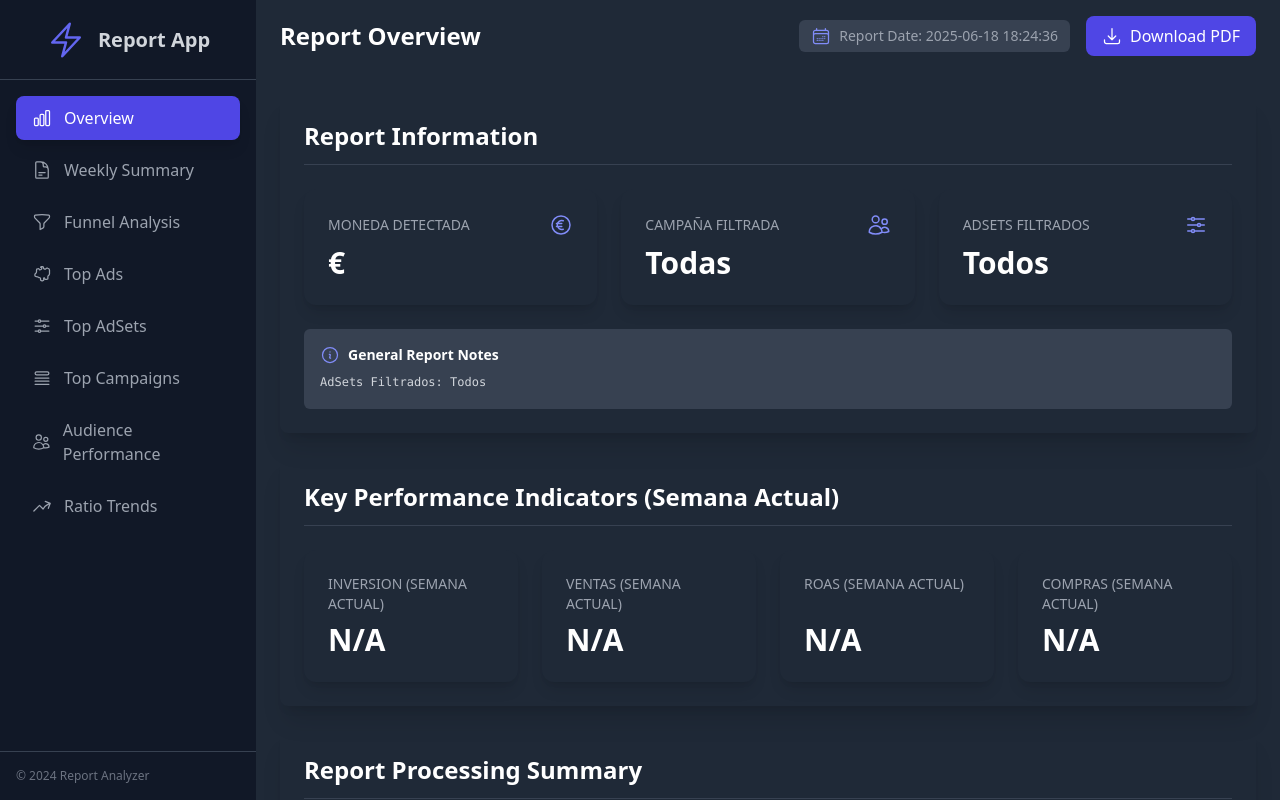
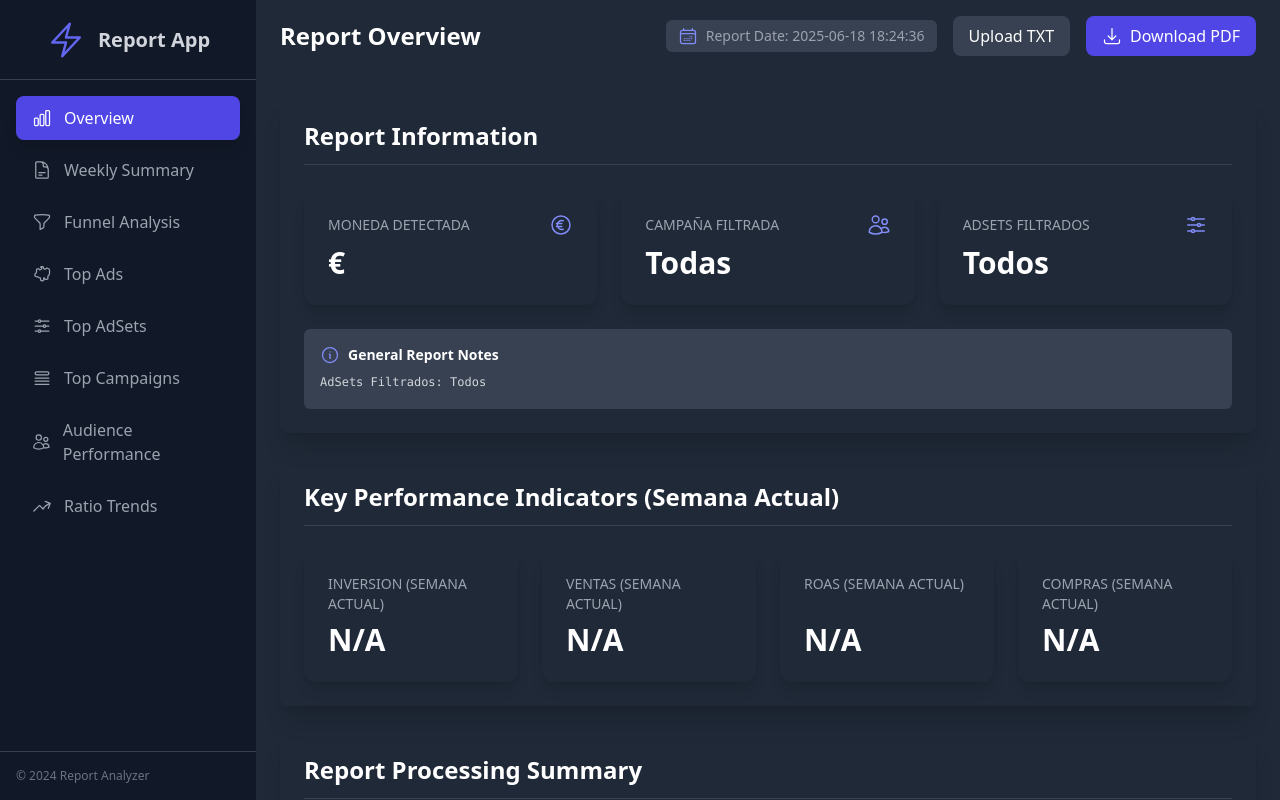
Before and after one commit to compusom/repotingweb, a React (Vite) app: page / in a window 1280 px wide. Built offline with nearby package versions, Linux system fonts and the light colour scheme.

Commit message:
Add file upload for custom report

```diff
--- a/App.tsx
+++ b/App.tsx
@@ -33,16 +33,32 @@ const App: React.FC = () => {
     documentTitle: 'Marketing_Report',
   });
 
+  const loadReportFromText = (text: string) => {
+    try {
+      const parsedData = parseReportData(text);
+      setReportData(parsedData);
+      setError(null);
+    } catch (e) {
+      console.error('Error parsing report data:', e);
+      setError('Failed to parse report data.');
+    }
+  };
+
+  const handleFileUpload = (file: File) => {
+    const reader = new FileReader();
+    reader.onload = () => {
+      const text = reader.result as string;
+      loadReportFromText(text);
+    };
+    reader.onerror = () => {
+      setError('Failed to read file.');
+    };
+    reader.readAsText(file);
+  };
+
   useEffect(() => {
-    try {
-      const parsedData = parseReportData(reportTxt);
-      setReportData(parsedData);
-    } catch (e) {
-      console.error("Error parsing report data:", e);
-      setError("Failed to parse report data.");
-    } finally {
-      setLoading(false);
-    }
+    loadReportFromText(reportTxt);
+    setLoading(false);
   }, []);
 
   const getPageTitle = () => {
@@ -75,7 +91,12 @@ const App: React.FC = () => {
       <div className="flex h-screen bg-gray-900 text-gray-100">
         <Sidebar />
         <div className="flex-1 flex flex-col overflow-hidden">
-          <Header title={getPageTitle()} onDownloadPDF={handlePrint} reportDate={reportData.generalInfo.reportDate || "N/A"} />
+          <Header
+            title={getPageTitle()}
+            onDownloadPDF={handlePrint}
+            reportDate={reportData.generalInfo.reportDate || "N/A"}
+            onUploadFile={handleFileUpload}
+          />
           <main ref={componentToPrintRef} className="flex-1 overflow-x-hidden overflow-y-auto bg-gray-800 p-6 space-y-6 print:p-0 print:overflow-visible print:bg-white print:text-black">
             <Routes>
               <Route path="/" element={<OverviewPage />} />
--- a/components/Header.tsx
+++ b/components/Header.tsx
@@ -6,9 +6,25 @@ interface HeaderProps {
   title: string;
   onDownloadPDF: () => void;
   reportDate: string;
+  onUploadFile: (file: File) => void;
 }
 
-export const Header: React.FC<HeaderProps> = ({ title, onDownloadPDF, reportDate }) => {
+export const Header: React.FC<HeaderProps> = ({ title, onDownloadPDF, reportDate, onUploadFile }) => {
+  const fileInputRef = React.useRef<HTMLInputElement>(null);
+
+  const handleFileChange = (e: React.ChangeEvent<HTMLInputElement>) => {
+    const file = e.target.files?.[0];
+    if (file) {
+      onUploadFile(file);
+      if (fileInputRef.current) {
+        fileInputRef.current.value = '';
+      }
+    }
+  };
+
+  const triggerFileInput = () => {
+    fileInputRef.current?.click();
+  };
   return (
     <header className="bg-gray-800 shadow-md print:hidden">
       <div className="container mx-auto px-6 py-4 flex justify-between items-center">
@@ -18,6 +34,19 @@ export const Header: React.FC<HeaderProps> = ({ title, onDownloadPDF, reportDate
             <CalendarDaysIcon className="w-5 h-5 mr-2 text-indigo-400" />
             <span>Report Date: {reportDate}</span>
           </div>
+          <button
+            onClick={triggerFileInput}
+            className="flex items-center bg-gray-700 hover:bg-gray-600 text-white font-medium py-2 px-4 rounded-lg transition-colors duration-200 focus:outline-none focus:ring-2 focus:ring-indigo-500 focus:ring-opacity-50"
+          >
+            Upload TXT
+          </button>
+          <input
+            type="file"
+            accept=".txt"
+            ref={fileInputRef}
+            onChange={handleFileChange}
+            className="hidden"
+          />
           <button
             onClick={onDownloadPDF}
             className="flex items-center bg-indigo-600 hover:bg-indigo-700 text-white font-medium py-2 px-4 rounded-lg transition-colors duration-200 focus:outline-none focus:ring-2 focus:ring-indigo-500 focus:ring-opacity-50"
```
